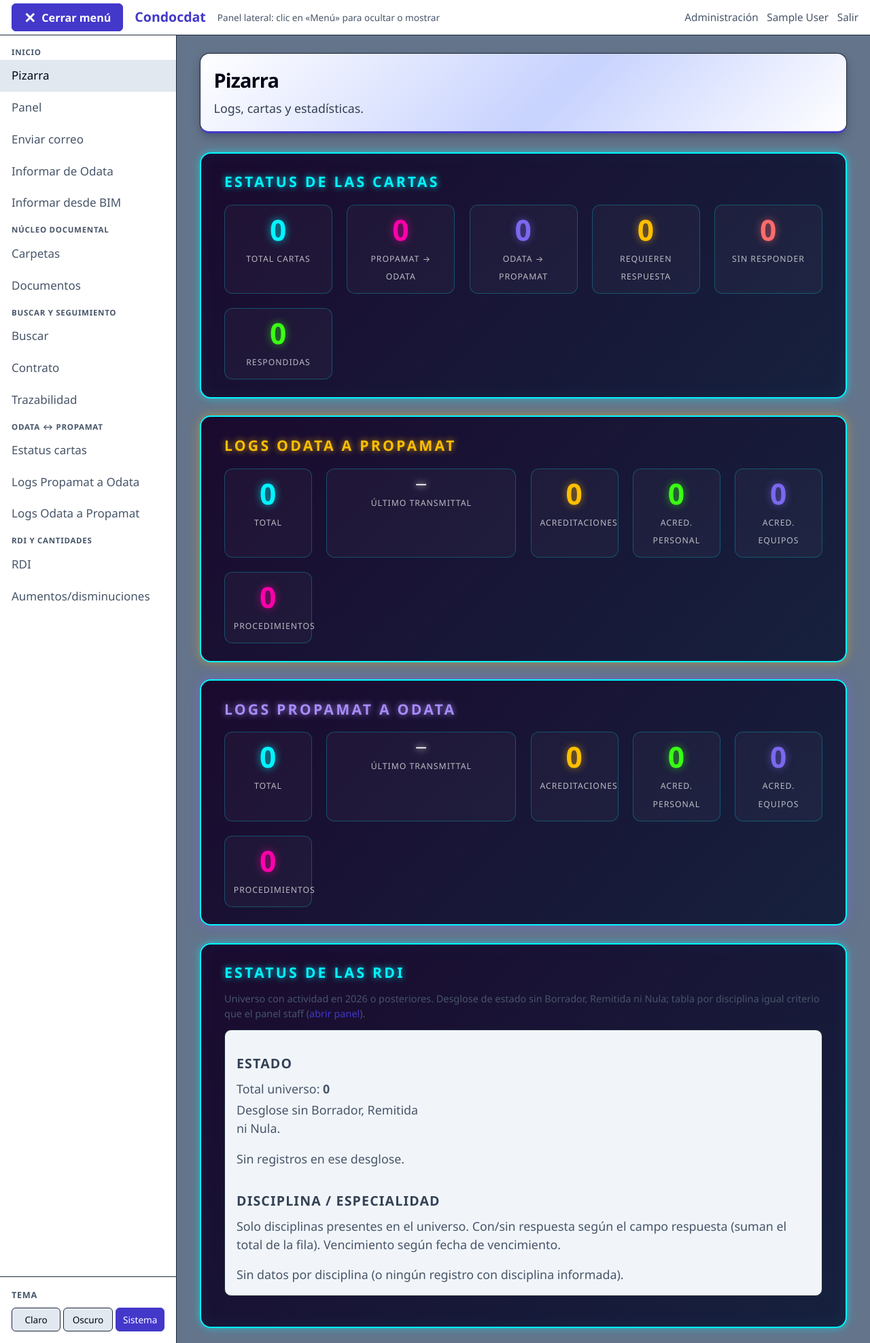
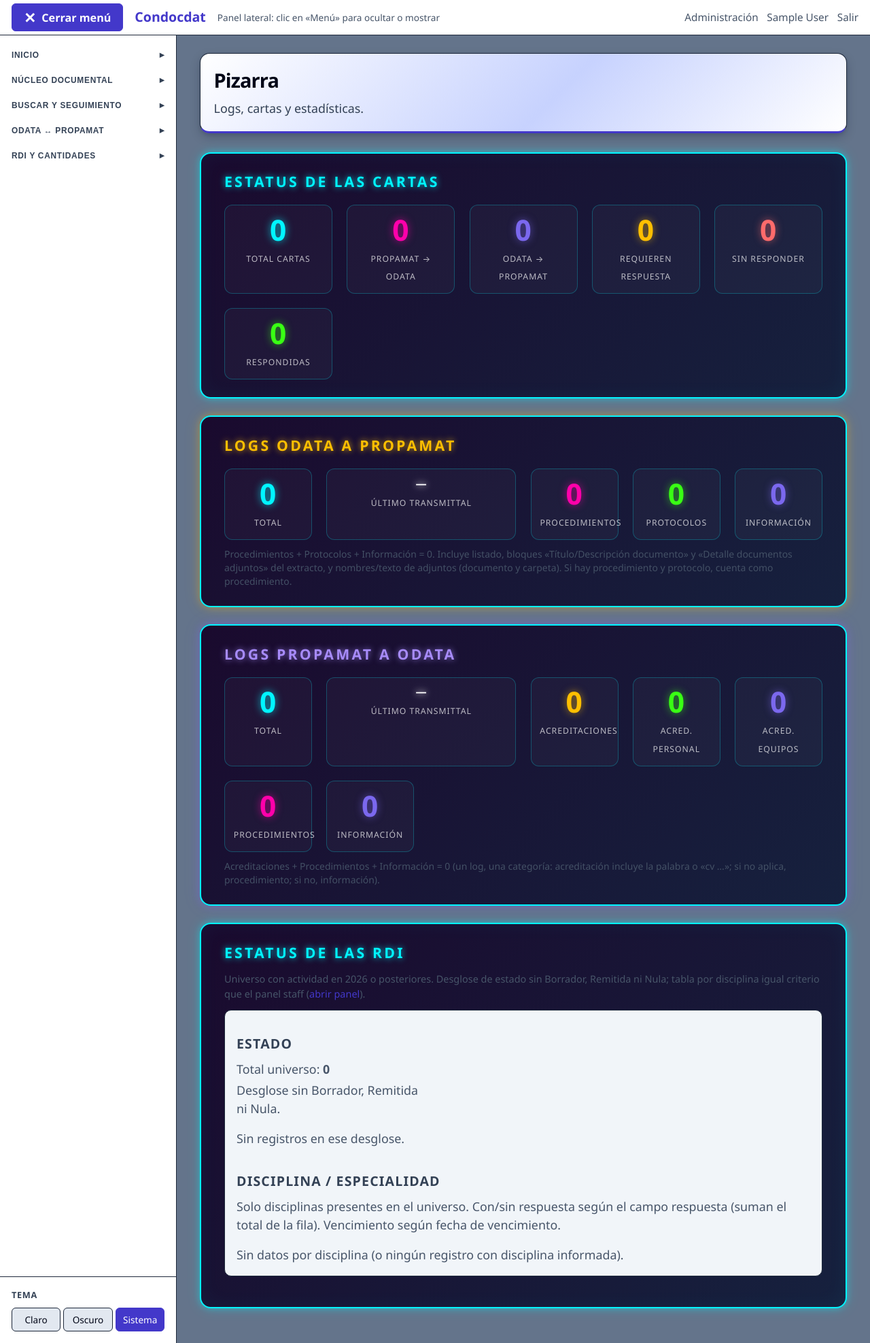
Before and after one commit to maxgonpe/condocdat, a Django app: page / in a window 1280 px wide. Shown: the whole page at 68% size. Run offline with Django 5.2, Linux system fonts and the light colour scheme; the visitor is signed in with stand-in values (Sample User, id 1); data comes from the database, SQL or seed files in the repository; data that the repository does not hold is empty.

Commit message:
se mejora panel lateral con acordeon

```diff
--- a/documents/views.py
+++ b/documents/views.py
@@ -11,6 +11,7 @@ from django.utils import timezone
 from django.contrib.auth import get_user_model
 import os
 import re
+import unicodedata
 from datetime import date, datetime
 from urllib.parse import quote
 
@@ -563,29 +564,135 @@ def custom_logout(request):
     return redirect('login')
 
 
+def _normalize_log_text_for_match(s):
+    """
+    Minúsculas y sin tildes/diacríticos para buscar palabras de forma uniforme
+    (p. ej. acreditación / acreditacion / ACREDITACIONES).
+    """
+    if not s:
+        return ""
+    s = unicodedata.normalize("NFD", str(s))
+    s = "".join(c for c in s if unicodedata.category(c) != "Mn")
+    return s.lower()
+
+
+def _log_row_combined_text(r):
+    return " ".join(
+        [
+            str(r.get("referencia") or ""),
+            str(r.get("descripcion") or ""),
+            str(r.get("documento_archivo") or ""),
+            str(r.get("transmittal_display") or ""),
+            str(r.get("transmittal_title") or ""),
+        ]
+    )
+
+
+def _log_row_text_odata_a_propamat(r):
+    """
+    Transmittals Odata→Propamat (TRN): además del listado visible, incluye lo que en el
+    PDF no va solo al encabezado: bloque «Título / Descripción Documento», «Detalle
+    documentos adjuntos», y archivos adjuntos (nombre + texto extraído del adjunto en
+    documento y en carpeta). No se indexa el extracto completo del maestro para no
+    inflar «procedimiento» con párrafos genéricos.
+    """
+    parts = [
+        str(r.get("referencia") or ""),
+        str(r.get("documento_archivo") or ""),
+        str(r.get("transmittal") or ""),
+        str(r.get("transmittal_display") or ""),
+        str(r.get("transmittal_title") or ""),
+        str(r.get("descripcion") or ""),
+    ]
+    ex = str(r.get("extracto_log") or "")
+    if ex:
+        parts.append(_extract_titulo_descripcion_documento_from_text(ex))
+        parts.append(_extract_detalle_documentos_adjuntos_from_text(ex))
+
+    doc = r.get("document")
+    if doc:
+        try:
+            for att in doc.attachments.all():
+                if att.file:
+                    parts.append(os.path.basename(att.file.name or ""))
+                parts.append((att.extracted_text or "")[:4000])
+        except Exception:
+            pass
+
+    folder = r.get("folder")
+    if folder:
+        try:
+            for ff in folder.folder_files.all():
+                parts.append(ff.name or "")
+                if ff.file:
+                    parts.append(os.path.basename(ff.file.name or ""))
+                parts.append((ff.extracted_text or "")[:4000])
+        except Exception:
+            pass
+
+    return " ".join(parts)
+
+
+def _log_trn_text_has_procedimiento(t: str) -> bool:
+    """Palabra «procedimiento» / «procedimientos» (sin contar «procedimientemente»)."""
+    if not t:
+        return False
+    return bool(re.search(r"\bprocedimientos?\b", t))
+
+
+def _log_trn_text_has_protocolo(t: str) -> bool:
+    """Palabra «protocolo» / «protocolos»."""
+    if not t:
+        return False
+    return bool(re.search(r"\b(?:protocolo|protocolos)\b", t))
+
+
+def _log_text_has_cv_word_pattern(t: str) -> bool:
+    """
+    «cv» seguido de espacio y otra palabra (ej. cv personal, cv max, cv personal adm).
+    Texto ya normalizado (minúsculas, sin tildes).
+    """
+    if not t:
+        return False
+    return bool(re.search(r"\bcv\s+\S+", t))
+
+
 def _log_rows_stats(rows):
-    """A partir de filas de logs (referencia, descripcion, documento_archivo), devuelve conteos por tipo."""
+    """
+    Filas de logs: referencia, descripción, documento/archivo, datos de transmittal.
+
+    Clasificación excluyente (suma = total): cada log en una sola categoría.
+    1) Acreditación: contiene «acreditacion» (normalizado) o patrón «cv» + palabra.
+    2) Si no: Procedimiento si contiene «procedimiento».
+    3) Si no: Información (resto: envío, cartas, planes, etc.).
+
+    Prioridad: acreditación antes que procedimiento si aplican ambas.
+
+    Dentro de acreditación: personal si patrón CV o «personal»/«trabajador»; si no, equipos.
+    """
     total = len(rows)
     ultimo_transmittal = (rows[0].get("transmittal") or "").strip() if rows else ""
-    text_key = lambda r: " ".join([
-        str(r.get("referencia") or ""),
-        str(r.get("descripcion") or ""),
-        str(r.get("documento_archivo") or ""),
-    ]).lower()
     acreditaciones = 0
     acreditacion_personal = 0
     acreditacion_equipos = 0
     procedimientos = 0
+    informacion = 0
     for r in rows:
-        t = text_key(r)
-        if "acreditacion" in t or "acreditación" in t:
+        t = _normalize_log_text_for_match(_log_row_combined_text(r))
+        ha_keyword = "acreditacion" in t
+        ha_cv = _log_text_has_cv_word_pattern(t)
+        has_acred = ha_keyword or ha_cv
+        has_proc = "procedimiento" in t
+        if has_acred:
             acreditaciones += 1
-            if "personal" in t or "trabajador" in t or "trabajadores" in t:
+            if ha_cv or "personal" in t or "trabajador" in t:
                 acreditacion_personal += 1
-            if "equipo" in t or "equipos" in t:
+            else:
                 acreditacion_equipos += 1
-        if "procedimiento" in t:
+        elif has_proc:
             procedimientos += 1
+        else:
+            informacion += 1
     return {
         "total": total,
         "ultimo_transmittal": ultimo_transmittal[:50] if ultimo_transmittal else "—",
@@ -593,6 +700,43 @@ def _log_rows_stats(rows):
         "acreditacion_personal": acreditacion_personal,
         "acreditacion_equipos": acreditacion_equipos,
         "procedimientos": procedimientos,
+        "informacion": informacion,
+    }
+
+
+def _log_rows_stats_odata_a_propamat(rows):
+    """
+    Logs «Odata a Propamat» (TRN): texto de listado + secciones típicas del transmittal
+    Odata (título/descripción documento, detalle adjuntos, adjuntos).
+
+    Cada fila = un transmittal en el universo. Una sola categoría:
+    - «procedimiento(s)» → procedimientos
+    - si no, «protocolo(s)» → protocolos
+    - si no → información
+
+    procedimientos + protocolos + informacion = total (siempre).
+    """
+    total = len(rows)
+    ultimo_transmittal = (rows[0].get("transmittal") or "").strip() if rows else ""
+    procedimientos = 0
+    protocolos = 0
+    informacion = 0
+    for r in rows:
+        t = _normalize_log_text_for_match(_log_row_text_odata_a_propamat(r))
+        has_proc = _log_trn_text_has_procedimiento(t)
+        has_proto = _log_trn_text_has_protocolo(t)
+        if has_proc:
+            procedimientos += 1
+        elif has_proto:
+            protocolos += 1
+        else:
+            informacion += 1
+    return {
+        "total": total,
+        "ultimo_transmittal": ultimo_transmittal[:50] if ultimo_transmittal else "—",
+        "procedimientos": procedimientos,
+        "protocolos": protocolos,
+        "informacion": informacion,
     }
 
 
@@ -609,7 +753,7 @@ def pizarra(request):
 
     rows_propamat = _get_logs_folder_rows("TRN")
     rows_odata = _get_logs_folder_rows("Odata")
-    logs_propamat = _log_rows_stats(rows_propamat)
+    logs_propamat = _log_rows_stats_odata_a_propamat(rows_propamat)
     logs_odata = _log_rows_stats(rows_odata)
 
     # Estadísticas RDI (mismo universo, estados y tabla por disciplina que el panel staff)
@@ -2959,6 +3103,8 @@ def _get_logs_folder_rows(code_filter, order_by="-date", then_by="-code"):
             "transmittal": code,
             "transmittal_title": f.title or "",
             "transmittal_display": transmittal_display,
+            # Extracto del PDF/DOCX principal (estadísticas TRN buscan aquí «procedimiento» / «protocolo»).
+            "extracto_log": (main_extract or "")[:16000],
             "descripcion": f.description or "",
             "referencia": referencia if is_odata_list else _extract_referencia_from_text(main_extract),
             "fecha_envio": f.date,
--- a/static/css/theme.css
+++ b/static/css/theme.css
@@ -362,9 +362,53 @@ body[data-sidebar="closed"] .sidebar {
   padding: 0.75rem 0;
 }
 
+.sidebar-accordion-group + .sidebar-accordion-group {
+  margin-top: 0.25rem;
+}
+
+.sidebar-accordion-toggle {
+  width: 100%;
+  display: flex;
+  align-items: center;
+  justify-content: space-between;
+  gap: 0.5rem;
+  border: none;
+  background: transparent;
+  color: var(--text-muted);
+  text-align: left;
+  padding: 0.55rem 1rem;
+  font-size: 0.7rem;
+  font-weight: 800;
+  letter-spacing: 0.06em;
+  text-transform: uppercase;
+  cursor: pointer;
+  transition: background var(--transition), color var(--transition);
+}
+
+.sidebar-accordion-toggle::after {
+  content: '▸';
+  font-size: 0.78rem;
+  line-height: 1;
+  transform: rotate(0deg);
+  transition: transform var(--transition);
+}
+
+.sidebar-accordion-toggle[aria-expanded="true"]::after {
+  transform: rotate(90deg);
+}
+
+.sidebar-accordion-toggle:hover {
+  color: var(--text);
+  background: var(--surface-hover);
+}
+
+.sidebar-accordion-panel {
+  padding-bottom: 0.25rem;
+}
+
 .sidebar-nav a {
   display: block;
-  padding: 0.6rem 1rem;
+  padding: 0.55rem 1rem 0.55rem 1.55rem;
   color: var(--text-muted);
   text-decoration: none;
   transition: background var(--transition), color var(--transition);
@@ -398,6 +442,30 @@ body[data-sidebar="closed"] .sidebar {
 
 .sidebar-nav-label:first-child {
   padding-top: 0.25rem;
+}
+
+/* Sidebar: texto un poco más oscuro que --text-muted (solo claro y sistema; no tema oscuro) */
+[data-theme="light"] .sidebar-nav a,
+[data-theme="light"] .sidebar-nav-label,
+[data-theme="light"] .sidebar-accordion-toggle,
+[data-theme="light"] .theme-switcher label {
+  color: #475569;
+}
+
+[data-theme="system"] .sidebar-nav a,
+[data-theme="system"] .sidebar-nav-label,
+[data-theme="system"] .sidebar-accordion-toggle,
+[data-theme="system"] .theme-switcher label {
+  color: #334155;
+}
+
+[data-theme="light"] .sidebar-nav a:hover,
+[data-theme="light"] .sidebar-nav a.active,
+[data-theme="light"] .sidebar-accordion-toggle:hover,
+[data-theme="system"] .sidebar-nav a:hover,
+[data-theme="system"] .sidebar-nav a.active,
+[data-theme="system"] .sidebar-accordion-toggle:hover {
+  color: var(--text);
 }
 
 /* ========== PANEL (DASHBOARD) — bloques agrupados ========== */
@@ -1319,6 +1387,16 @@ table.data-table a.btn + .btn {
   grid-template-columns: repeat(auto-fit, minmax(120px, 1fr));
 }
 
+.pizarra-estatus-grid--partition {
+  grid-template-columns: repeat(auto-fit, minmax(130px, 1fr));
+  margin-top: 0.25rem;
+}
+
+.pizarra-logs-part-hint {
+  line-height: 1.45;
+  opacity: 0.92;
+}
+
 .pizarra-stat--text.pizarra-stat--rdi .valor {
   font-size: 2.5rem !important;
   font-weight: 800 !important;
--- a/templates/base.html
+++ b/templates/base.html
@@ -53,7 +53,11 @@
     <aside class="sidebar" id="sidebar">
       <nav class="sidebar-nav">
         {% if user.is_authenticated %}
-          <span class="sidebar-nav-label">Inicio</span>
+          <div class="sidebar-accordion-group">
+            <button type="button" class="sidebar-accordion-toggle" aria-expanded="false" aria-controls="sidebar-group-inicio">
+              Inicio
+            </button>
+            <div id="sidebar-group-inicio" class="sidebar-accordion-panel" hidden>
               <a href="{% url 'pizarra' %}" class="{% if request.resolver_match.url_name == 'pizarra' %}active{% endif %}">Pizarra</a>
               {% if user.is_staff %}
                 <a href="{% url 'dashboard' %}" class="{% if request.resolver_match.url_name == 'dashboard' %}active{% endif %}">Panel</a>
@@ -61,20 +65,50 @@
                 <a href="{% url 'informar_list' %}" class="{% if request.resolver_match.url_name == 'informar_list' %}active{% endif %}">Informar de Odata</a>
                 <a href="{% url 'informar_bim_list' %}" class="{% if request.resolver_match.url_name == 'informar_bim_list' %}active{% endif %}">Informar desde BIM</a>
               {% endif %}
-          <span class="sidebar-nav-label">Núcleo documental</span>
+            </div>
+          </div>
+
+          <div class="sidebar-accordion-group">
+            <button type="button" class="sidebar-accordion-toggle" aria-expanded="false" aria-controls="sidebar-group-nucleo">
+              Núcleo documental
+            </button>
+            <div id="sidebar-group-nucleo" class="sidebar-accordion-panel" hidden>
               <a href="{% url 'folder_list' %}" class="{% if request.resolver_match.url_name == 'folder_list' or request.resolver_match.url_name == 'folder_detail' %}active{% endif %}">Carpetas</a>
               <a href="{% url 'document_list' %}" class="{% if request.resolver_match.url_name == 'document_list' or request.resolver_match.url_name == 'document_detail' %}active{% endif %}">Documentos</a>
-          <span class="sidebar-nav-label">Buscar y seguimiento</span>
+            </div>
+          </div>
+
+          <div class="sidebar-accordion-group">
+            <button type="button" class="sidebar-accordion-toggle" aria-expanded="false" aria-controls="sidebar-group-seguimiento">
+              Buscar y seguimiento
+            </button>
+            <div id="sidebar-group-seguimiento" class="sidebar-accordion-panel" hidden>
               <a href="{% url 'search_unified' %}" class="{% if request.resolver_match.url_name == 'search_unified' %}active{% endif %}">Buscar</a>
               <a href="{% url 'contrato_view' %}" class="{% if request.resolver_match.url_name == 'contrato_view' %}active{% endif %}">Contrato</a>
               <a href="{% url 'trazabilidad' %}" class="{% if request.resolver_match.url_name == 'trazabilidad' %}active{% endif %}">Trazabilidad</a>
-          <span class="sidebar-nav-label">ODATA ↔ Propamat</span>
+            </div>
+          </div>
+
+          <div class="sidebar-accordion-group">
+            <button type="button" class="sidebar-accordion-toggle" aria-expanded="false" aria-controls="sidebar-group-odata">
+              ODATA ↔ Propamat
+            </button>
+            <div id="sidebar-group-odata" class="sidebar-accordion-panel" hidden>
               <a href="{% url 'cartas_status' %}" class="{% if request.resolver_match.url_name == 'cartas_status' %}active{% endif %}">Estatus cartas</a>
               <a href="{% url 'logs_odata_propamat' %}" class="{% if request.resolver_match.url_name == 'logs_odata_propamat' %}active{% endif %}">Logs Propamat a Odata</a>
               <a href="{% url 'logs_propamat_odata' %}" class="{% if request.resolver_match.url_name == 'logs_propamat_odata' %}active{% endif %}">Logs Odata a Propamat</a>
-          <span class="sidebar-nav-label">RDI y cantidades</span>
+            </div>
+          </div>
+
+          <div class="sidebar-accordion-group">
+            <button type="button" class="sidebar-accordion-toggle" aria-expanded="false" aria-controls="sidebar-group-rdi">
+              RDI y cantidades
+            </button>
+            <div id="sidebar-group-rdi" class="sidebar-accordion-panel" hidden>
               <a href="{% url 'rdi_list' %}" class="{% if request.resolver_match.url_name == 'rdi_list' %}active{% endif %}">RDI</a>
               <a href="{% url 'rdi_increments_decrements' %}" class="{% if request.resolver_match.url_name == 'rdi_increments_decrements' %}active{% endif %}">Aumentos/disminuciones</a>
+            </div>
+          </div>
         {% else %}
           <a href="{% url 'login' %}" class="{% if request.resolver_match.url_name == 'login' %}active{% endif %}">Iniciar sesión</a>
         {% endif %}
@@ -135,6 +169,31 @@
           if (textSpan) textSpan.textContent = open ? 'Cerrar men\u00fa' : 'Men\u00fa';
         }
       })();
+
+      (function initSidebarAccordion() {
+        var toggles = document.querySelectorAll('.sidebar-accordion-toggle');
+        if (!toggles.length) return;
+
+        function setExpanded(toggle, expanded) {
+          var panelId = toggle.getAttribute('aria-controls');
+          var panel = panelId ? document.getElementById(panelId) : null;
+          toggle.setAttribute('aria-expanded', expanded ? 'true' : 'false');
+          if (panel) {
+            panel.hidden = !expanded;
+          }
+        }
+
+        toggles.forEach(function (toggle) {
+          setExpanded(toggle, false);
+          toggle.addEventListener('click', function () {
+            var willExpand = toggle.getAttribute('aria-expanded') !== 'true';
+            toggles.forEach(function (otherToggle) {
+              if (otherToggle !== toggle) setExpanded(otherToggle, false);
+            });
+            setExpanded(toggle, willExpand);
+          });
+        });
+      })();
     })();
   </script>
   {% block extra_js %}{% endblock %}
--- a/templates/pizarra.html
+++ b/templates/pizarra.html
@@ -50,23 +50,20 @@
       <span class="valor" title="{{ logs_propamat.ultimo_transmittal }}">{{ logs_propamat.ultimo_transmittal|default:"—" }}</span>
       <span class="etiqueta">Último transmittal</span>
     </div>
-    <div class="pizarra-stat pizarra-stat--requieren">
-      <span class="valor">{{ logs_propamat.acreditaciones|default:0 }}</span>
-      <span class="etiqueta">Acreditaciones</span>
-    </div>
-    <div class="pizarra-stat pizarra-stat--respondidas">
-      <span class="valor">{{ logs_propamat.acreditacion_personal|default:0 }}</span>
-      <span class="etiqueta">Acred. personal</span>
-    </div>
-    <div class="pizarra-stat pizarra-stat--odata">
-      <span class="valor">{{ logs_propamat.acreditacion_equipos|default:0 }}</span>
-      <span class="etiqueta">Acred. equipos</span>
-    </div>
     <div class="pizarra-stat pizarra-stat--propamat">
       <span class="valor">{{ logs_propamat.procedimientos|default:0 }}</span>
       <span class="etiqueta">Procedimientos</span>
     </div>
+    <div class="pizarra-stat pizarra-stat--respondidas">
+      <span class="valor">{{ logs_propamat.protocolos|default:0 }}</span>
+      <span class="etiqueta">Protocolos</span>
+    </div>
+    <div class="pizarra-stat pizarra-stat--odata">
+      <span class="valor">{{ logs_propamat.informacion|default:0 }}</span>
+      <span class="etiqueta">Información</span>
+    </div>
   </div>
+  <p class="muted pizarra-logs-part-hint" style="font-size: 0.82rem; margin: 0.65rem 0 0;">Procedimientos + Protocolos + Información = {{ logs_propamat.total|default:0 }}. Incluye listado, bloques «Título/Descripción documento» y «Detalle documentos adjuntos» del extracto, y nombres/texto de adjuntos (documento y carpeta). Si hay procedimiento y protocolo, cuenta como procedimiento.</p>
 </div>
 
 <div class="pizarra-estatus pizarra-estatus--odata card">
@@ -96,7 +93,12 @@
       <span class="valor">{{ logs_odata.procedimientos|default:0 }}</span>
       <span class="etiqueta">Procedimientos</span>
     </div>
+    <div class="pizarra-stat pizarra-stat--odata">
+      <span class="valor">{{ logs_odata.informacion|default:0 }}</span>
+      <span class="etiqueta">Información</span>
+    </div>
   </div>
+  <p class="muted pizarra-logs-part-hint" style="font-size: 0.82rem; margin: 0.65rem 0 0;">Acreditaciones + Procedimientos + Información = {{ logs_odata.total|default:0 }} (un log, una categoría: acreditación incluye la palabra o «cv …»; si no aplica, procedimiento; si no, información).</p>
 </div>
 
 <div class="pizarra-estatus card pizarra-estatus--rdi-full">
```
Lines whose indentation alone changed are shown as unchanged.
